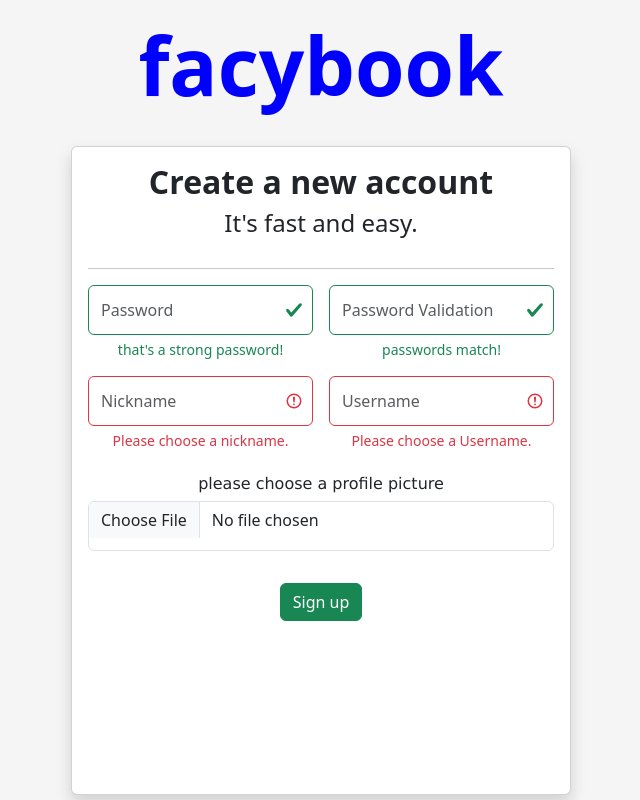
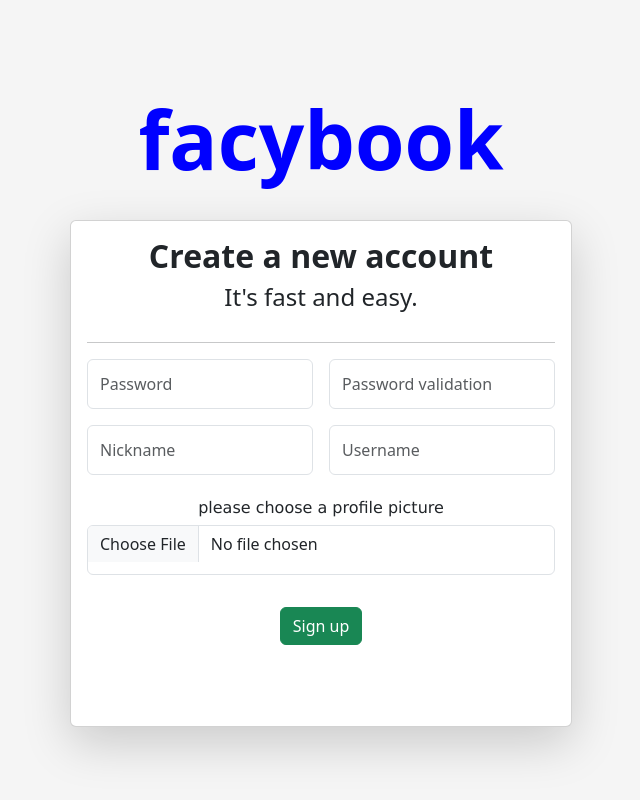
Before and after one commit to HadarPadael/FacyBook, a React (Create React App) app: page /SignUp in a window 1280 px wide. Shown: the whole page, without its empty margins (319-959 px from the left). Built offline with nearby package versions, Linux system fonts and the light colour scheme.

Commit message:
sign up and login page UI complete and devided into components

```diff
--- /dev/null
+++ b/src/SignUpPage/InputComponent.js
@@ -0,0 +1,14 @@
+function InputComponent({ type, placeholder }) {
+  return (
+    <div className="col-md-6">
+      <input
+        type={type}
+        placeholder={placeholder}
+        class="form-control"
+        required
+      />
+    </div>
+  );
+}
+
+export default InputComponent;
--- /dev/null
+++ b/src/SignUpPage/InputComponents.js
@@ -0,0 +1,14 @@
+import InputComponent from "./InputComponent";
+
+const InputComponents = [
+  { type: "password", placeholder: "Password" },
+  { type: "password", placeholder: "Password validation" },
+  { type: "text", placeholder: "Nickname" },
+  { type: "text", placeholder: "Username" },
+];
+
+  const InputComponentsList = InputComponents.map((input, key) => {
+    return <InputComponent {...input} key={key} />;
+  });
+
+export default InputComponentsList;
--- a/src/SignUpPage/SignUp.css
+++ b/src/SignUpPage/SignUp.css
@@ -1,9 +1,8 @@
-.card {
+.card-body {
     width: 500px;
-    height:700px;
+    height:500px;
     margin-top: 0px;
     margin-bottom: 5px;
-    display:flex;
     text-align: center;
 }
 #appName{
--- a/src/SignUpPage/SignUp.js
+++ b/src/SignUpPage/SignUp.js
@@ -1,3 +1,4 @@
+import InputComponentsList from "./InputComponents";
 import "./SignUp.css";
 
 function SignUp() {
@@ -6,85 +7,26 @@ function SignUp() {
       <div id="appName" className="mb-3">
         facybook
       </div>
-
-      <div className="card shadow rounded">
+      <div className="card shadow-lg rounded">
         <div className="card-body">
           <h2>Create a new account</h2>
           <h4>It's fast and easy.</h4>
           <hr />
           <form class="row g-3">
-            <div class="col-md-6">
-              <input
-                type="Password"
-                placeholder="Password"
-                class="form-control is-valid"
-                id="validationServer01"
-                required
-              />
-              <div class="valid-feedback">that's a strong password!</div>
-            </div>
-            <div class="col-md-6">
-              <input
-                type="password"
-                placeholder="Password Validation"
-                class="form-control is-valid"
-                id="validationServer02"
-                required
-              />
-              <div class="valid-feedback">passwords match!</div>
-            </div>
-            <div class="col-md-6">
-              <div class="input-group has-validation">
-                <input
-                  type="text"
-                  placeholder="Nickname"
-                  class="form-control is-invalid"
-                  id="validationServerUsername"
-                  aria-describedby="inputGroupPrepend3 validationServerUsernameFeedback"
-                  required
-                />
-                <div
-                  id="validationServerUsernameFeedback"
-                  class="invalid-feedback"
-                >
-                  Please choose a nickname.
-                </div>
-              </div>
-            </div>
-            <div class="col-md-6">
-              <div class="input-group has-validation">
-                <input
-                  type="text"
-                  placeholder="Username"
-                  class="form-control is-invalid"
-                  id="validationServerUsername"
-                  aria-describedby="inputGroupPrepend3 validationServerUsernameFeedback"
-                  required
-                />
-                <div
-                  id="validationServerUsernameFeedback"
-                  class="invalid-feedback"
-                >
-                  Please choose a Username.
-                </div>
-              </div>
-            </div>
-            <div class="mb-3">
+            {InputComponentsList}
+            <div className="mb-3">
               <label id="InstructionLabel">
                 please choose a profile picture
               </label>
               <input
                 type="file"
-                class="form-control"
+                className="form-control"
                 aria-label="file example"
                 required
               />
-              <div class="invalid-feedback">
-                Example invalid form file feedback
-              </div>
             </div>
-            <div class="col-12">
-              <button class="btn btn-success" type="submit">
+            <div className="col-12">
+              <button className="btn btn-success" type="submit">
                 Sign up
               </button>
             </div>
--- a/src/loginPage/InputComponent.js
+++ b/src/loginPage/InputComponent.js
@@ -1,4 +1,4 @@
-function InputComponent({type, placeholder}) {
+function InputComponent({ type, placeholder }) {
   return (
     <div class="mb-3">
       <input type={type} class="form-control" placeholder={placeholder} />
--- a/src/loginPage/Login.css
+++ b/src/loginPage/Login.css
@@ -1,28 +1,33 @@
-h1{
+h1 {
     margin-top: 20%;
-    text-align:center !important;
+    text-align: center !important;
 }
-.card-body{
-    align-items:center;
+
+.card-body {
+    align-items: center;
 }
-#card{
-    width: 80%;
-    height: 100%;
+
+#card {
+    width: 85%;
+    height: 80%;
     padding: 10px;
     margin: 10%;
 }
-input{
-    width:50px;
+
+input {
+    width: 50px;
     height: 50px;
+    padding: 10px;
 }
-#liveAlertBtn{
+
+#liveAlertBtn {
     background-color: white;
     color: blue;
     border: white;
-    padding:20px;
+    padding: 20px;
 
 }
-#sign-up-btn{
+#sign-up-btn {
     text-decoration: none;
     padding: 0.5rem 6rem;
     height: 10%;
--- a/src/loginPage/Login.js
+++ b/src/loginPage/Login.js
@@ -1,12 +1,13 @@
 import InputComponent from "./InputComponent";
 import "./Login.css";
+
 
 function Login() {
   return (
     <div className="container text-center">
       <div className="row">
         <div className="col">
-          <div id="card" className="card shadow rounded">
+          <div id="card" className="card shadow-lg rounded">
             <div className="card-body">
               <InputComponent type={"text"} placeholder={"Username"} />
               <InputComponent type={"password"} placeholder={"Password"} />
@@ -30,7 +31,7 @@ function Login() {
         </div>
         <div className="col">
           <h1 id="appName">facybook</h1>
-          <h2>we are happy that you're back!</h2>
+          <h2>We are happy that you're back!</h2>
         </div>
       </div>
     </div>
```
